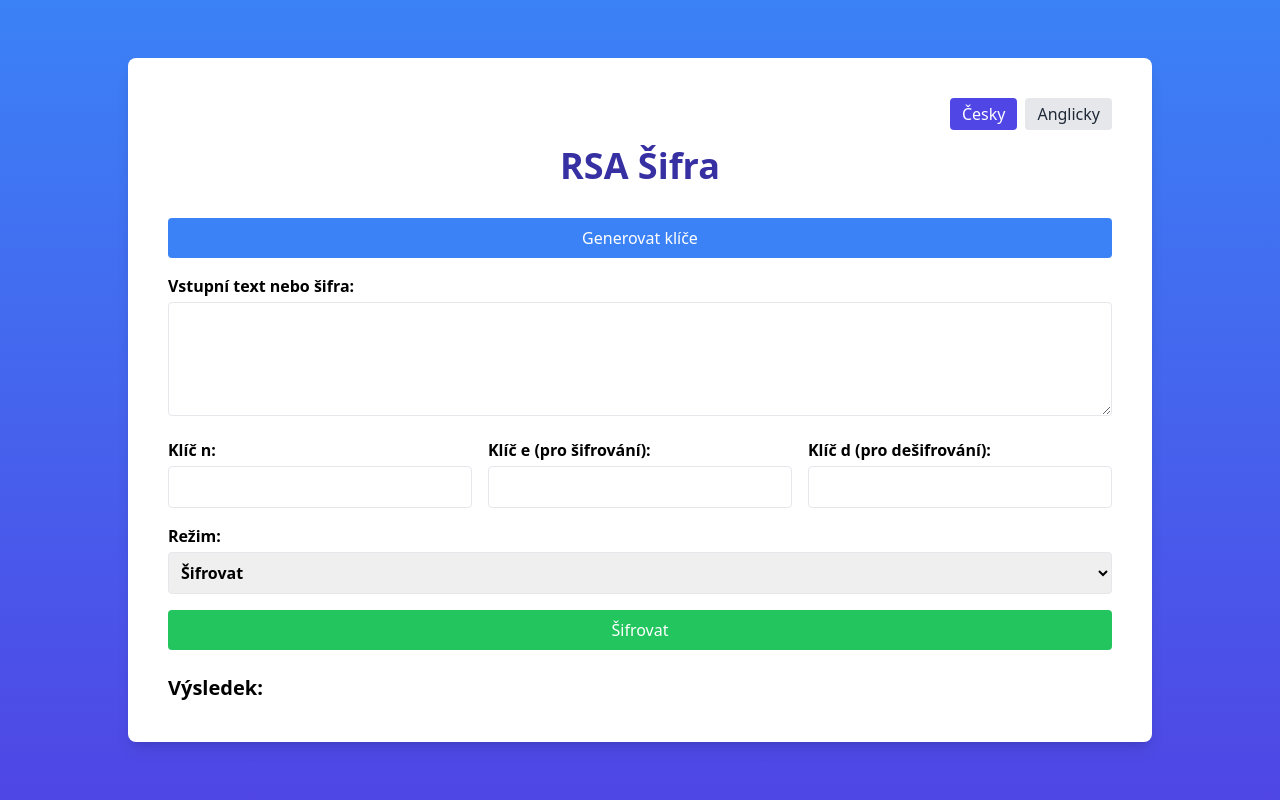
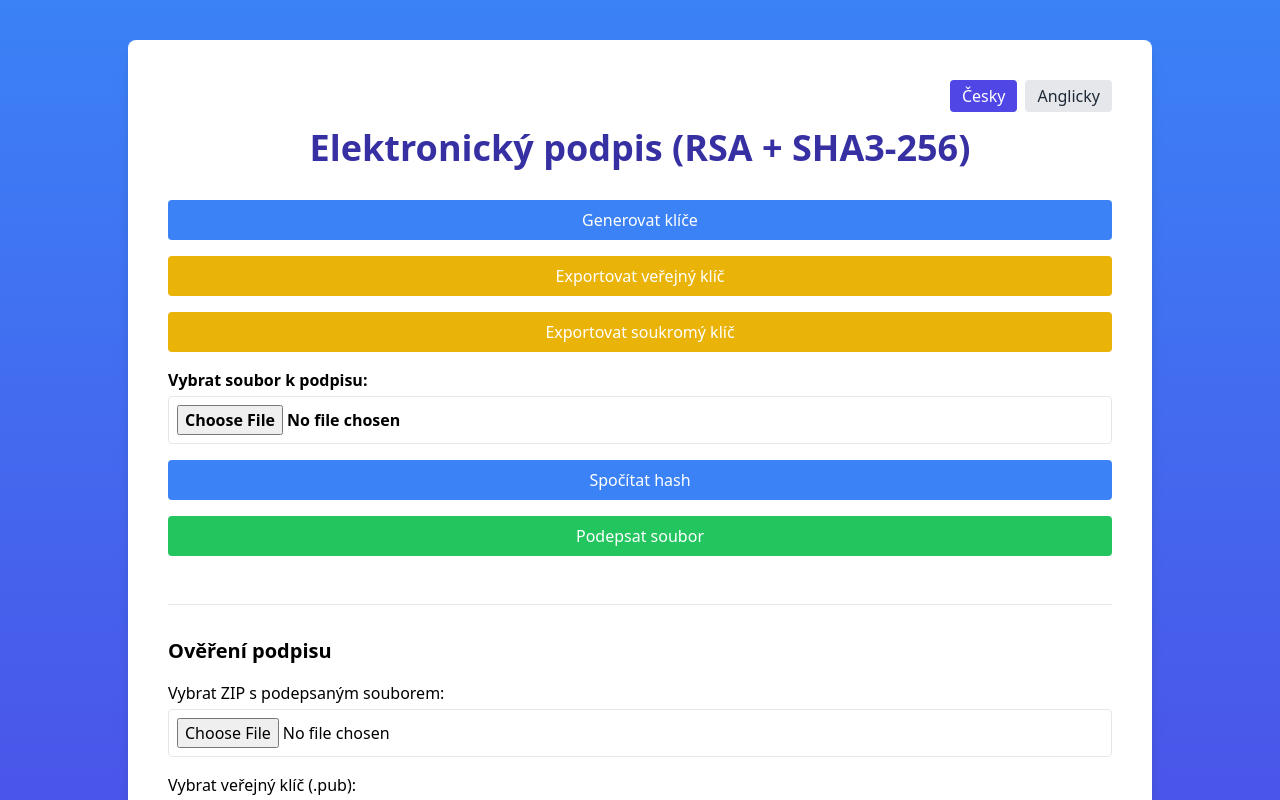
Before and after one commit to FilipDlouhy/CryptoTask1, a React (Create React App) app: page / in a window 1280 px wide. Shown: the top 800 px of the page. Built offline with nearby package versions, Linux system fonts and the light colour scheme.

Commit message:
COMPLETE

```diff
--- a/src/App.tsx
+++ b/src/App.tsx
@@ -1,13 +1,15 @@
-import { useState } from "react";
+import React, { useState } from "react";
+import * as bigintCryptoUtils from "bigint-crypto-utils";
+import JSZip from "jszip";
+import CryptoJS from "crypto-js";
+import { saveAs } from "file-saver";
 
 const App = () => {
   const [jazyk, setJazyk] = useState<"cs" | "en">("cs");
-  const [vstupniText, setVstupniText] = useState("");
-  const [zasifrovanaZprava, setZasifrovanaZprava] = useState("");
   const [klicN, setKlicN] = useState("");
   const [klicE, setKlicE] = useState("");
   const [klicD, setKlicD] = useState("");
-  const [rezimSifrovani, setRezimSifrovani] = useState(true);
+
   const [verejnyKlic, setVerejnyKlic] = useState<{
     n: bigint;
     e: bigint;
@@ -17,16 +19,21 @@ const App = () => {
     d: bigint;
   } | null>(null);
 
-  // Konstanty
-  const velikostBloku = 6;
-  const delkaPrvocisla = 13;
-  const velikostZnaku = 8;
+  const [vybranySoubor, setVybranySoubor] = useState<File | null>(null);
+  const [souborInfo, setSouborInfo] = useState<{
+    name: string;
+    size: number;
+    type: string;
+    lastModifiedDate: Date | null;
+  } | null>(null);
+
+  const [hashSouboru, setHashSouboru] = useState<string>("");
 
   const texty = {
     cs: {
       cs: "Česky",
       en: "Anglicky",
-      title: "RSA Šifra",
+      title: "Elektronický podpis (RSA + SHA3-256)",
       encrypt: "Šifrování",
       decrypt: "Dešifrování",
       generateKeys: "Generovat klíče",
@@ -37,14 +44,21 @@ const App = () => {
       decryptMode: "Dešifrovat",
       inputText: "Vstupní text nebo šifra",
       keyN: "Klíč n",
-      keyE: "Klíč e (pro šifrování)",
-      keyD: "Klíč d (pro dešifrování)",
+      keyE: "Klíč e",
+      keyD: "Klíč d",
       result: "Výsledek",
+      selectFile: "Vybrat soubor k podpisu",
+      signFile: "Podepsat soubor",
+      verifySign: "Ověřit podpis",
+      exportPriv: "Exportovat soukromý klíč",
+      exportPub: "Exportovat veřejný klíč",
+      selectZip: "Vybrat ZIP s podepsaným souborem",
+      selectPubKey: "Vybrat veřejný klíč (.pub)",
     },
     en: {
       cs: "Czech",
       en: "English",
-      title: "RSA Cipher",
+      title: "Electronic Signature (RSA + SHA3-256)",
       encrypt: "Encryption",
       decrypt: "Decryption",
       generateKeys: "Generate Keys",
@@ -55,9 +69,16 @@ const App = () => {
       decryptMode: "Decrypt",
       inputText: "Input text or cipher",
       keyN: "Key n",
-      keyE: "Key e (for encryption)",
-      keyD: "Key d (for decryption)",
+      keyE: "Key e",
+      keyD: "Key d",
       result: "Result",
+      selectFile: "Select file to sign",
+      signFile: "Sign File",
+      verifySign: "Verify Signature",
+      exportPriv: "Export Private Key",
+      exportPub: "Export Public Key",
+      selectZip: "Select ZIP with signed file",
+      selectPubKey: "Select public key (.pub)",
     },
   };
 
@@ -65,27 +86,21 @@ const App = () => {
     setJazyk(lang);
   };
 
-  const generujKlice = () => {
-    const generujRuznaPrvocisla = () => {
-      const p = generujPrvocislo(delkaPrvocisla);
-      let q;
-      do {
-        q = generujPrvocislo(delkaPrvocisla);
-      } while (q === p);
-      return { p, q };
-    };
+  function nsd(a: bigint, b: bigint): bigint {
+    return b === BigInt(0) ? a : nsd(b, a % b);
+  }
 
-    const vytvorVerejnyKlic = (phi: bigint) => {
-      const fermatovoE = BigInt(65537);
-      return eZadanePodminkami(fermatovoE, phi)
-        ? fermatovoE
-        : najdiE(phi);
-    };
+  const generujKlice = async () => {
+    const { p, q } = await generujNahodneCislo(256);
 
-    const { p, q } = generujRuznaPrvocisla();
     const n = p * q;
     const phi = (p - BigInt(1)) * (q - BigInt(1));
-    const e = vytvorVerejnyKlic(phi);
+    let e = BigInt(65537);
+
+    while (nsd(e, phi) !== BigInt(1)) {
+      e += BigInt(2);
+    }
+
     const d = modInv(e, phi);
 
     const verejny = { n, e };
@@ -97,107 +112,7 @@ const App = () => {
     setKlicE(e.toString());
     setKlicD(d.toString());
   };
-  const pripravText = (text: string): string => {
-    return text.normalize('NFD').replace(/[\u0300-\u036f]/g, '');
-  };
 
-  const prevodTextuNaCislo = (text: string): bigint[] => {
-    const doplnenyText = text.padEnd(
-      Math.ceil(text.length / velikostBloku) * velikostBloku
-    );
-
-    return Array.from({ length: doplnenyText.length / velikostBloku }, (_, i) => {
-      const binarniBlok = doplnenyText
-        .slice(i * velikostBloku, (i + 1) * velikostBloku)
-        .split('')
-        .map(znak => znak.charCodeAt(0).toString(2).padStart(velikostZnaku, '0'))
-        .join('');
-
-      return BigInt('0b' + binarniBlok);
-    });
-  };
-
-  const prevodCislaNaText = (bloky: bigint[]): string => {
-    return bloky
-      .map(blok => {
-        const binarniReprezentace = blok.toString(2)
-          .padStart(velikostZnaku * velikostBloku, "0");
-
-        return Array.from({ length: velikostBloku }, (_, i) => {
-          const start = i * velikostZnaku;
-          const binarniZnak = binarniReprezentace.slice(start, start + velikostZnaku);
-          const asciiKod = parseInt(binarniZnak, 2);
-
-          const jePosledniZnak = start === (velikostBloku - 1) * velikostZnaku;
-          if (asciiKod === 32 && jePosledniZnak) return '';
-
-          return String.fromCharCode(asciiKod);
-        }).join('');
-      })
-      .join('')
-      .trimEnd();
-  };
-
-  const sifrujVerejnymKlicem = (
-    bloky: bigint[],
-    n: bigint,
-    e: bigint
-  ): bigint[] => {
-    return bloky.map((blok) => mocninaMod(blok, e, n));
-  };
-
-  const desifrujSoukromymKlicem = (
-    bloky: bigint[],
-    n: bigint,
-    d: bigint
-  ): bigint[] => {
-    return bloky.map((blok) => mocninaMod(blok, d, n));
-  };
-
-  const zpracujZpravu = () => {
-    try {
-      const n = BigInt(klicN);
-      const e = BigInt(klicE);
-      const d = BigInt(klicD);
-
-      if (rezimSifrovani) {
-        const upravenyText = pripravText(vstupniText);
-        const bloky = prevodTextuNaCislo(upravenyText);
-        const zasifrovaneBloky = sifrujVerejnymKlicem(bloky, n, e);
-        setZasifrovanaZprava(zasifrovaneBloky.join(" "));
-      } else {
-        const cisla = vstupniText.trim().split(/\s+/);
-        if (cisla.some(cislo => !/^\d+$/.test(cislo))) {
-          throw new Error("Vstup musí obsahovat pouze čísla oddělená mezerami");
-        }
-        const bloky = cisla.map((blok) => BigInt(blok));
-        const desifrovaneBloky = desifrujSoukromymKlicem(bloky, n, d);
-        const text = prevodCislaNaText(desifrovaneBloky);
-        setZasifrovanaZprava(text);
-      }
-    } catch (error) {
-      setZasifrovanaZprava(`Chyba: ${error instanceof Error ? error.message : 'Neznámá chyba'}`);
-    }
-  };
-
-  function eZadanePodminkami(e: bigint, phi: bigint): boolean {
-    return e < phi && nsd(e, phi) === BigInt(1);
-  }
-
-  function najdiE(phi: bigint): bigint {
-    let e = phi - BigInt(2);
-    while (e > BigInt(2)) {
-      if (nsd(e, phi) === BigInt(1)) {
-        return e;
-      }
-      e -= BigInt(1);
-    }
-    throw new Error("Nelze najít vhodné e");
-  }
-
-  function nsd(a: bigint, b: bigint): bigint {
-    return b === BigInt(0) ? a : nsd(b, a % b);
-  }
 
   function modInv(a: bigint, m: bigint): bigint {
     const m0 = m;
@@ -236,21 +151,25 @@ const App = () => {
     return result;
   }
 
-  function generujPrvocislo(delka: number): bigint {
-    let prvocislo: bigint;
-    do {
-      prvocislo = generujNahodneCislo(delka);
-    } while (!jePrvocislo(prvocislo));
-    return prvocislo;
+  async function generujPrvocislo(bits: number): Promise<bigint> {
+    while (true) {
+      const moznePrvocislo = await bigintCryptoUtils.prime(bits);
+      if (jePrvocislo(moznePrvocislo)) {
+        return moznePrvocislo;
+      }
+    }
   }
 
-  function generujNahodneCislo(delka: number): bigint {
-    const min = BigInt("1" + "0".repeat(delka - 1));
-    const max = BigInt("9".repeat(delka));
-    const rozdil = max - min;
-    const nahodneCislo =
-      min + BigInt(Math.floor(Math.random() * Number(rozdil)));
-    return nahodneCislo;
+
+  async function generujNahodneCislo(
+    bits: number
+  ): Promise<{ p: bigint; q: bigint }> {
+    const p = await generujPrvocislo(bits);
+    let q: bigint;
+    do {
+      q = await generujPrvocislo(bits);
+    } while (q === p);
+    return { p, q };
   }
 
   function jePrvocislo(n: bigint, k = 5): boolean {
@@ -258,13 +177,203 @@ const App = () => {
     if (n <= BigInt(3)) return true;
 
     for (let i = 0; i < k; i++) {
-      const a = BigInt(2) + BigInt(Math.floor(Math.random() * Number(n - BigInt(4))));
+      const a =
+        BigInt(2) + BigInt(Math.floor(Math.random() * Number(n - BigInt(4))));
       if (mocninaMod(a, n - BigInt(1), n) !== BigInt(1)) {
         return false;
       }
     }
     return true;
   }
+
+  const nactiSouborJakoPoleBytu = (soubor: File): Promise<ArrayBuffer> => {
+    return new Promise((vyres, odmitni) => {
+      const ctecka = new FileReader();
+      ctecka.onload = (udalost) => {
+        vyres(udalost.target?.result as ArrayBuffer);
+      };
+      ctecka.onerror = (chyba) => {
+        console.error("Chyba při čtení souboru:", chyba);
+        odmitni(chyba);
+      };
+      ctecka.readAsArrayBuffer(soubor);
+    });
+  };
+  const vybratSoubor = (e: React.ChangeEvent<HTMLInputElement>) => {
+    const soubor = e.target.files?.[0] || null;
+    if (soubor) {
+      setVybranySoubor(soubor);
+      setSouborInfo({
+        name: soubor.name,
+        size: soubor.size,
+        type: soubor.type || "neznámý",
+        lastModifiedDate: soubor.lastModified
+          ? new Date(soubor.lastModified)
+          : null,
+      });
+    }
+  };
+
+  const spocitejHashSouboru = async () => {
+    if (!vybranySoubor) {
+      return;
+    }
+    const data = await nactiSouborJakoPoleBytu(vybranySoubor);
+    const wordArray = CryptoJS.lib.WordArray.create(
+      new Uint8Array(data) as any
+    );
+    const hash = CryptoJS.SHA3(wordArray, { outputLength: 256 }).toString();
+    setHashSouboru(hash);
+  };
+
+  const podepsatSoubor = async () => {
+    if (!soukromyKlic) {
+      return;
+    }
+    if (!vybranySoubor) {
+      return;
+    }
+    if (!hashSouboru) {
+      return;
+    }
+
+    const hashVelkeCislo = BigInt("0x" + hashSouboru);
+    const podpis = mocninaMod(hashVelkeCislo, soukromyKlic.d, soukromyKlic.n);
+
+    const podpisHex = podpis.toString(16);
+    const podpisBajty = new Uint8Array(Math.ceil(podpisHex.length / 2));
+    for (let i = 0; i < podpisBajty.length; i++) {
+      podpisBajty[i] = parseInt(podpisHex.substr(i * 2, 2), 16);
+    }
+    let binarniRetezec = "";
+    for (let i = 0; i < podpisBajty.length; i++) {
+      binarniRetezec += String.fromCharCode(podpisBajty[i]);
+    }
+    const podpisBase64 = btoa(binarniRetezec);
+
+    const obsahPodpisu = "RSA_SHA3-512 " + podpisBase64;
+
+    const zip = new JSZip();
+    const originalniData = await nactiSouborJakoPoleBytu(vybranySoubor);
+    zip.file(vybranySoubor.name, originalniData);
+    zip.file(vybranySoubor.name + ".sign", obsahPodpisu);
+
+    const zipBlob = await zip.generateAsync({ type: "blob" });
+    saveAs(zipBlob, "podepsany_soubor.zip");
+  };
+
+
+  const exportPriv = () => {
+    if (!soukromyKlic) {
+      return;
+    }
+    const nBase64 = btoa(soukromyKlic.n.toString());
+    const dBase64 = btoa(soukromyKlic.d.toString());
+    const privContent = "RSA " + nBase64 + " " + dBase64;
+    const blob = new Blob([privContent], { type: "text/plain" });
+    saveAs(blob, "key.priv");
+  };
+
+  const exportujVerejnyKlic = () => {
+    if (!verejnyKlic) {
+      return;
+    }
+    const nBase64 = btoa(verejnyKlic.n.toString());
+    const eBase64 = btoa(verejnyKlic.e.toString());
+    const obsahKlice = "RSA " + nBase64 + " " + eBase64;
+    const blob = new Blob([obsahKlice], { type: "text/plain" });
+    saveAs(blob, "klic.pub");
+  };
+
+
+  const [zipProOvereni, setZipProOvereni] = useState<File | null>(null);
+  const [pubProOvereni, setPubProOvereni] = useState<File | null>(null);
+  const [vysledekOvereni, setVysledekOvereni] = useState<string>("");
+
+  const vybratZipProOvereni = (e: React.ChangeEvent<HTMLInputElement>) => {
+    const soubor = e.target.files?.[0] || null;
+    setZipProOvereni(soubor);
+  };
+
+  const vybratPubProOvereni = (e: React.ChangeEvent<HTMLInputElement>) => {
+    const soubor = e.target.files?.[0] || null;
+    setPubProOvereni(soubor);
+  };
+
+  const overitPodpis = async () => {
+    if (!zipProOvereni) {
+      return;
+    }
+    if (!pubProOvereni) {
+      return;
+    }
+
+    const obsahKlice = await (
+      await fetch(URL.createObjectURL(pubProOvereni))
+    ).text();
+    const casti = obsahKlice.split(" ");
+    const nBase64 = casti[1];
+    const eBase64 = casti[2];
+    const nHodnota = BigInt(atob(nBase64));
+    const eHodnota = BigInt(atob(eBase64));
+
+    const zipData = await nactiSouborJakoPoleBytu(zipProOvereni);
+    const zip = await JSZip.loadAsync(zipData);
+
+    let nazevSouboruPodpisu = "";
+    let nazevPuvodnihoSouboru = "";
+    zip.forEach((relativniCesta, soubor) => {
+      if (relativniCesta.endsWith(".sign")) {
+        nazevSouboruPodpisu = relativniCesta;
+      } else {
+        nazevPuvodnihoSouboru = relativniCesta;
+      }
+    });
+
+    if (!nazevSouboruPodpisu || !nazevPuvodnihoSouboru) {
+      setVysledekOvereni("ZIP neobsahuje .sign nebo původní soubor");
+      return;
+    }
+
+    const obsahPodpisu = await zip.file(nazevSouboruPodpisu)?.async("string");
+    const obsahPuvodniho = await zip
+      .file(nazevPuvodnihoSouboru)
+      ?.async("arraybuffer");
+    if (!obsahPodpisu || !obsahPuvodniho) {
+      setVysledekOvereni("Nepodařilo se načíst data ze ZIPu");
+      return;
+    }
+
+    const castiPodpisu = obsahPodpisu.split(" ");
+    const podpisBase64 = castiPodpisu[1];
+
+    const podpisBajty = Uint8Array.from(atob(podpisBase64), (znak) =>
+      znak.charCodeAt(0)
+    );
+
+    const puvodniSlovo = CryptoJS.lib.WordArray.create(
+      new Uint8Array(obsahPuvodniho) as any
+    );
+    const prepocitanyHash = CryptoJS.SHA3(puvodniSlovo, {
+      outputLength: 256,
+    }).toString();
+
+    let hexString = "";
+    for (let i = 0; i < podpisBajty.length; i++) {
+      hexString += podpisBajty[i].toString(16).padStart(2, "0");
+    }
+    const podpisBigInt = BigInt("0x" + hexString);
+
+    const overenyHashBigInt = mocninaMod(podpisBigInt, eHodnota, nHodnota);
+    let overenyHashHex = overenyHashBigInt.toString(16).replace(/^0+/, "");
+
+    if (overenyHashHex === prepocitanyHash) {
+      setVysledekOvereni("Podpis je platný.");
+    } else {
+      setVysledekOvereni("Podpis není platný.");
+    }
+  };
+
 
   return (
     <div className="min-h-screen bg-gradient-to-b from-blue-500 to-indigo-600 flex flex-col justify-center items-center py-10">
@@ -297,7 +406,7 @@ const App = () => {
         </h1>
 
         <button
-          onClick={generujKlice}
+          onClick={() => generujKlice()}
           className="w-full bg-blue-500 text-white px-4 py-2 rounded mb-4 hover:bg-blue-600"
         >
           {texty[jazyk].generateKeys}
@@ -305,87 +414,133 @@ const App = () => {
 
         {verejnyKlic && soukromyKlic && (
           <div className="mb-4">
-            <h2 className="text-xl font-semibold">{texty[jazyk].publicKey}:</h2>
+            <h2 className="text-xl font-semibold ">
+              {texty[jazyk].publicKey}:
+            </h2>
             <p>
-              <span className="font-semibold">n:</span> {verejnyKlic.n.toString()}
+              <span className="font-semibold">n:</span>{" "}
+              <span className="break-words max-w-full inline-block">
+                {verejnyKlic.n.toString()}
+              </span>
             </p>
             <p>
-              <span className="font-semibold">e:</span> {verejnyKlic.e.toString()}
+              <span className="font-semibold">e:</span>{" "}
+              <span className="break-words max-w-full inline-block">
+                {verejnyKlic.e.toString()}
+              </span>
             </p>
-            <h2 className="text-xl font-semibold mt-2">{texty[jazyk].privateKey}:</h2>
+            <h2 className="text-xl font-semibold mt-2">
+              {texty[jazyk].privateKey}:
+            </h2>
             <p>
-              <span className="font-semibold">n:</span> {soukromyKlic.n.toString()}
+              <span className="font-semibold">n:</span>{" "}
+              <span className="break-words max-w-full inline-block">
+                {soukromyKlic.n.toString()}
+              </span>
             </p>
             <p>
-              <span className="font-semibold">d:</span> {soukromyKlic.d.toString()}
+              <span className="font-semibold">d:</span>{" "}
+              <span className="break-words max-w-full inline-block">
+                {soukromyKlic.d.toString()}
+              </span>
             </p>
           </div>
         )}
 
-        <div className="mb-4">
-          <label className="block mb-2 font-semibold">
-            {texty[jazyk].inputText}:
-            <textarea
-              value={vstupniText}
-              onChange={(e) => setVstupniText(e.target.value)}
-              className="w-full mt-1 p-2 border rounded"
-              rows={4}
-            />
-          </label>
-        </div>
+        <button
+          onClick={exportujVerejnyKlic}
+          className="w-full bg-yellow-500 text-white px-4 py-2 rounded mb-4 hover:bg-yellow-600"
+        >
+          {texty[jazyk].exportPub}
+        </button>
+        <button
+          onClick={exportPriv}
+          className="w-full bg-yellow-500 text-white px-4 py-2 rounded mb-4 hover:bg-yellow-600"
+        >
+          {texty[jazyk].exportPriv}
+        </button>
 
-        <div className="grid grid-cols-1 md:grid-cols-3 gap-4 mb-4">
-          <label className="block">
-            <span className="font-semibold">{texty[jazyk].keyN}:</span>
+        <label className="block mb-4 font-semibold">
+          {texty[jazyk].selectFile}:
           <input
-              value={klicN}
-              onChange={(e) => setKlicN(e.target.value)}
+            type="file"
+            onChange={vybratSoubor}
             className="w-full mt-1 p-2 border rounded"
           />
         </label>
-          <label className="block">
-            <span className="font-semibold">{texty[jazyk].keyE}:</span>
+
+        {souborInfo && (
+          <div className="mb-4">
+            <p>
+              <strong>Název:</strong> {souborInfo.name}
+            </p>
+            <p>
+              <strong>Velikost:</strong> {souborInfo.size} bajtů
+            </p>
+            <p>
+              <strong>Typ:</strong> {souborInfo.type}
+            </p>
+            <p>
+              <strong>Poslední úprava:</strong>{" "}
+              {souborInfo.lastModifiedDate?.toLocaleString()}
+            </p>
+          </div>
+        )}
+
+        <button
+          onClick={spocitejHashSouboru}
+          className="w-full bg-blue-500 text-white px-4 py-2 rounded mb-4 hover:bg-blue-600"
+        >
+          Spočítat hash
+        </button>
+
+        {hashSouboru && (
+          <div className="mb-4">
+            <strong>Hash (SHA3-256):</strong> {hashSouboru}
+          </div>
+        )}
+
+        <button
+          onClick={podepsatSoubor}
+          className="w-full bg-green-500 text-white px-4 py-2 rounded mb-4 hover:bg-green-600"
+        >
+          {texty[jazyk].signFile}
+        </button>
+
+        <hr className="my-8" />
+
+        <h2 className="text-xl font-semibold mb-4">Ověření podpisu</h2>
+        <label className="block mb-4">
+          {texty[jazyk].selectZip}:
           <input
-              value={klicE}
-              onChange={(e) => setKlicE(e.target.value)}
+            type="file"
+            onChange={vybratZipProOvereni}
             className="w-full mt-1 p-2 border rounded"
           />
         </label>
-          <label className="block">
-            <span className="font-semibold">{texty[jazyk].keyD}:</span>
+        <label className="block mb-4">
+          {texty[jazyk].selectPubKey}:
           <input
-              value={klicD}
-              onChange={(e) => setKlicD(e.target.value)}
+            type="file"
+            onChange={vybratPubProOvereni}
             className="w-full mt-1 p-2 border rounded"
           />
         </label>
-        </div>
-
-        <div className="mb-4">
-          <label className="block font-semibold">
-            {texty[jazyk].mode}:
-            <select
-              value={rezimSifrovani ? "sifrovat" : "desifrovat"}
-              onChange={(e) => setRezimSifrovani(e.target.value === "sifrovat")}
-              className="w-full mt-1 p-2 border rounded"
-            >
-              <option value="sifrovat">{texty[jazyk].encryptMode}</option>
-              <option value="desifrovat">{texty[jazyk].decryptMode}</option>
-            </select>
-          </label>
-        </div>
 
         <button
-          onClick={zpracujZpravu}
-          className="w-full bg-green-500 text-white px-4 py-2 rounded hover:bg-green-600"
+          onClick={overitPodpis}
+          className="w-full bg-orange-500 text-white px-4 py-2 rounded mb-4 hover:bg-orange-600"
         >
-          {rezimSifrovani ? texty[jazyk].encryptMode : texty[jazyk].decryptMode}
+          {texty[jazyk].verifySign}
         </button>
 
-        <div className="mt-6">
-          <h2 className="text-xl font-semibold">{texty[jazyk].result}:</h2>
-          <p className="whitespace-pre-wrap break-words">{zasifrovanaZprava}</p>
+        {vysledekOvereni && (
+          <div className="mb-4">
+            <strong>Výsledek ověření:</strong> {vysledekOvereni}
           </div>
+        )}
+
+        <hr className="my-8" />
       </div>
     </div>
   );
--- a/src/index.tsx
+++ b/src/index.tsx
@@ -13,7 +13,4 @@ root.render(
   </React.StrictMode>
 );
 
-// If you want to start measuring performance in your app, pass a function
-// to log results (for example: reportWebVitals(console.log))
-// or send to an analytics endpoint. Learn more: https://bit.ly/CRA-vitals
 reportWebVitals();
```
Also changed, not shown: package.json (+7 -1 lines), 1 other file (tests, documents, lock files or other folders). Lines whose indentation alone changed are shown as unchanged.
